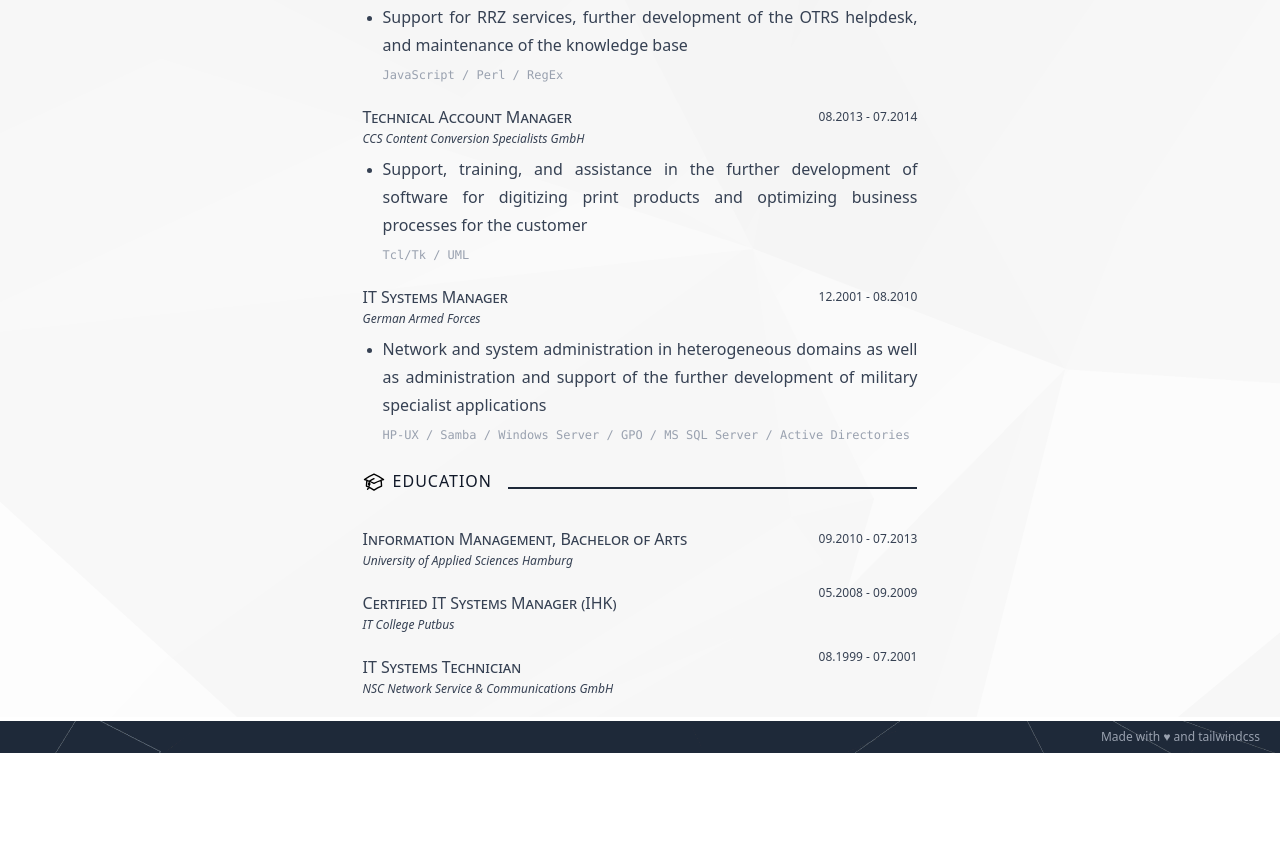
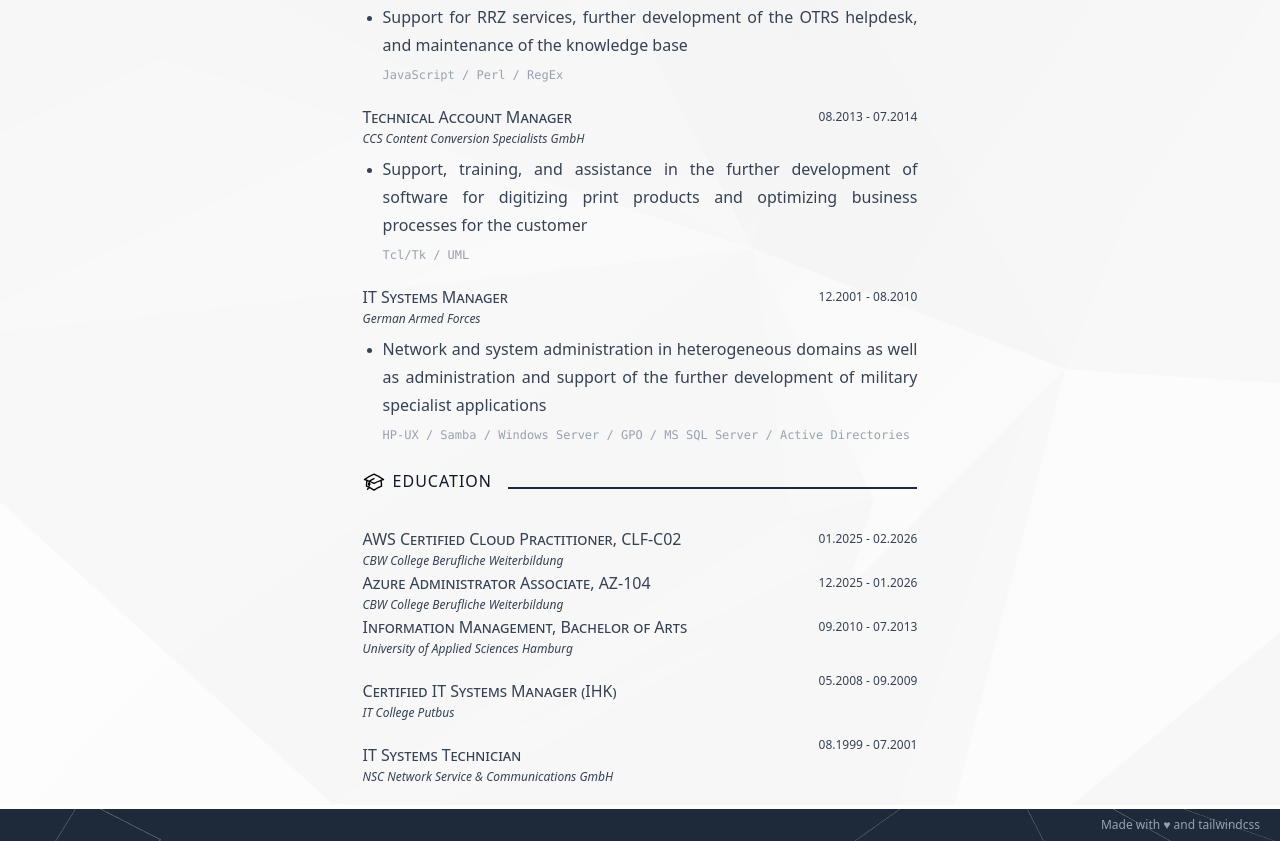
Before and after one commit to kosascha/kosascha.github.io, a plain HTML site: page index.html in a window 1280 px wide. Shown: the part 1227-2068 px from the top of the page. Before the commit the page ends 1980 px from the top, so only its background shows below. Drawn offline with Linux system fonts and the light colour scheme.

Commit message:
add azure and aws cert trainings

```diff
--- a/index.html
+++ b/index.html
@@ -195,6 +195,21 @@
             <h1>Education</h1>
           </div>
           <div class="grid grid-cols-3 clear-left">
+            <!-- CBW -->
+            <div class="col-span-2 small-caps">
+              AWS Certified Cloud Practitioner, CLF-C02
+            </div>
+            <div class="text-right text-xs self-center">01.2025 - 02.2026</div>
+            <div class="col-span-3 text-xs italic">
+              CBW College Berufliche Weiterbildung
+            </div>
+            <div class="col-span-2 small-caps">
+              Azure Administrator Associate, AZ-104
+            </div>
+            <div class="text-right text-xs self-center">12.2025 - 01.2026</div>
+            <div class="col-span-3 text-xs italic">
+              CBW College Berufliche Weiterbildung
+            </div>
             <!-- HAW -->
             <div class="col-span-2 small-caps">
               Information Management, Bachelor of Arts
```
